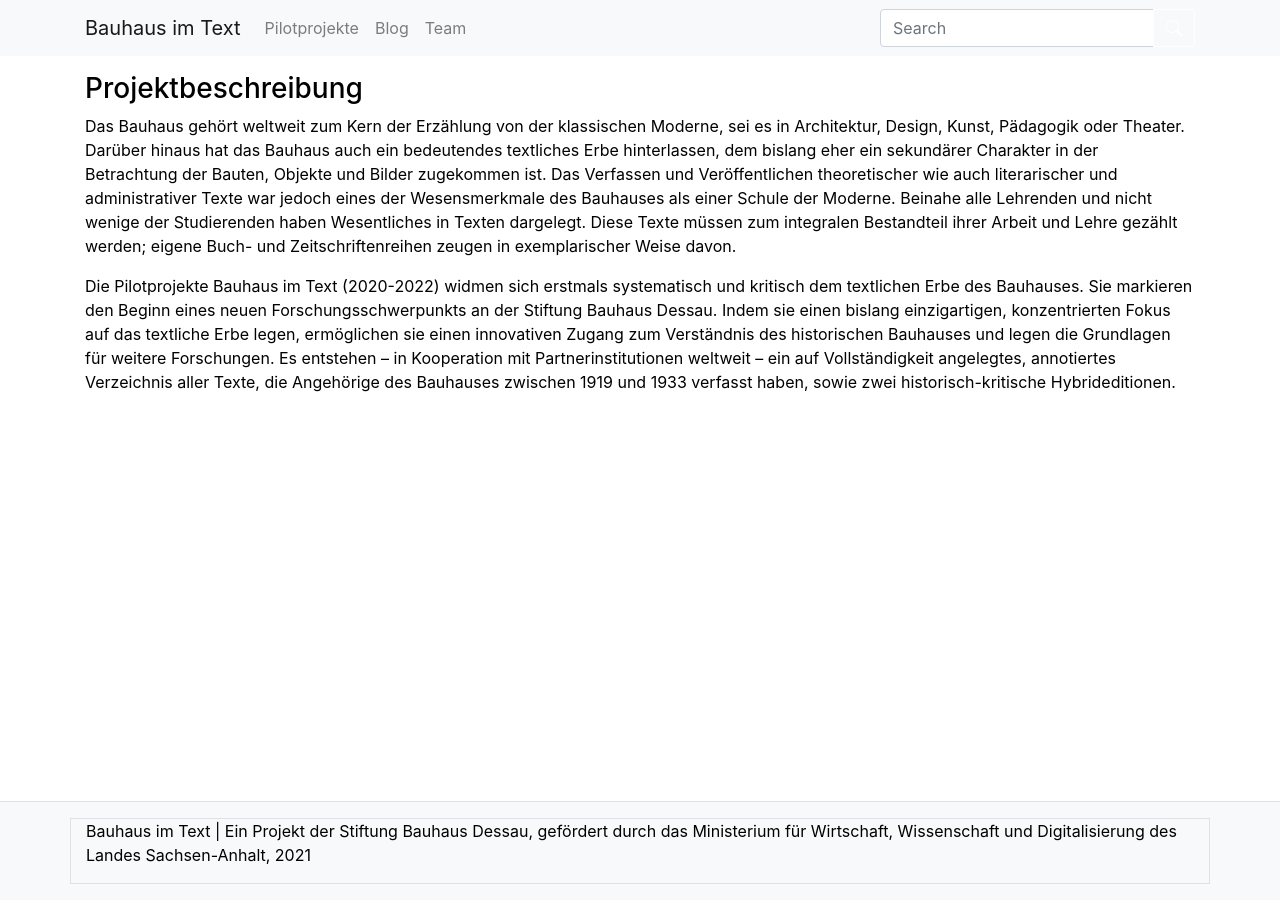
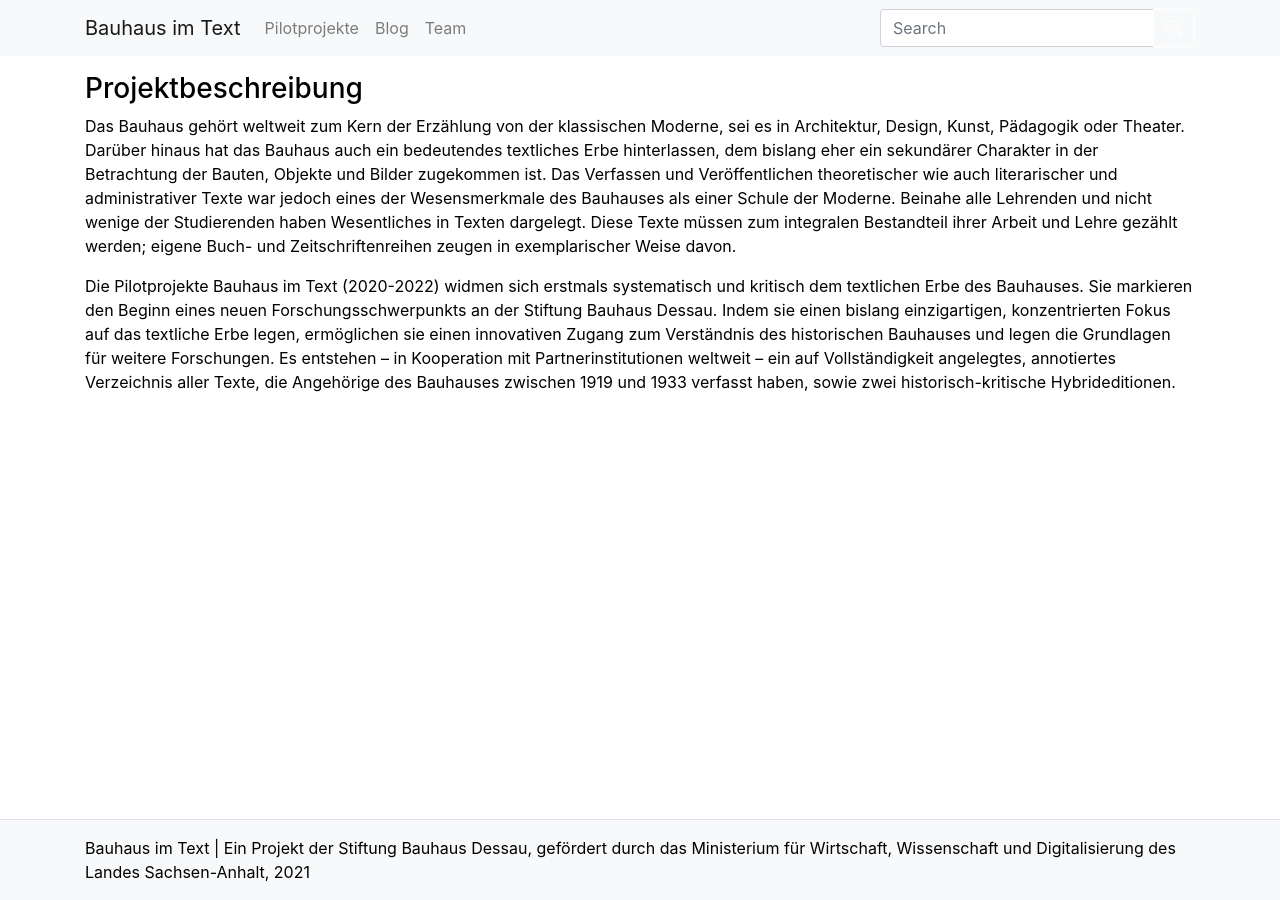
Before and after one commit to Bauhaus-im-Text/internetauftritt, a Jekyll site: the page built from pages/index.md, in a window 1280 px wide. Built offline with Jekyll 4.4.1, drawn with Linux system fonts in a browser that asks for light colours.

Commit message:
Update footer.html

```diff
--- a/_includes/template/footer.html
+++ b/_includes/template/footer.html
@@ -1,5 +1,5 @@
 <footer class="mt-auto border-top bg-light">
-    <div class="container my-3 border">
+    <div class="container my-3">
         <p><a href="{{ '/' | relative_url }}">{{ site.title }}</a> | {{ site.description }}, {{ site.author }} {{ site.year }}</p>
     </div>
 </footer>
```
